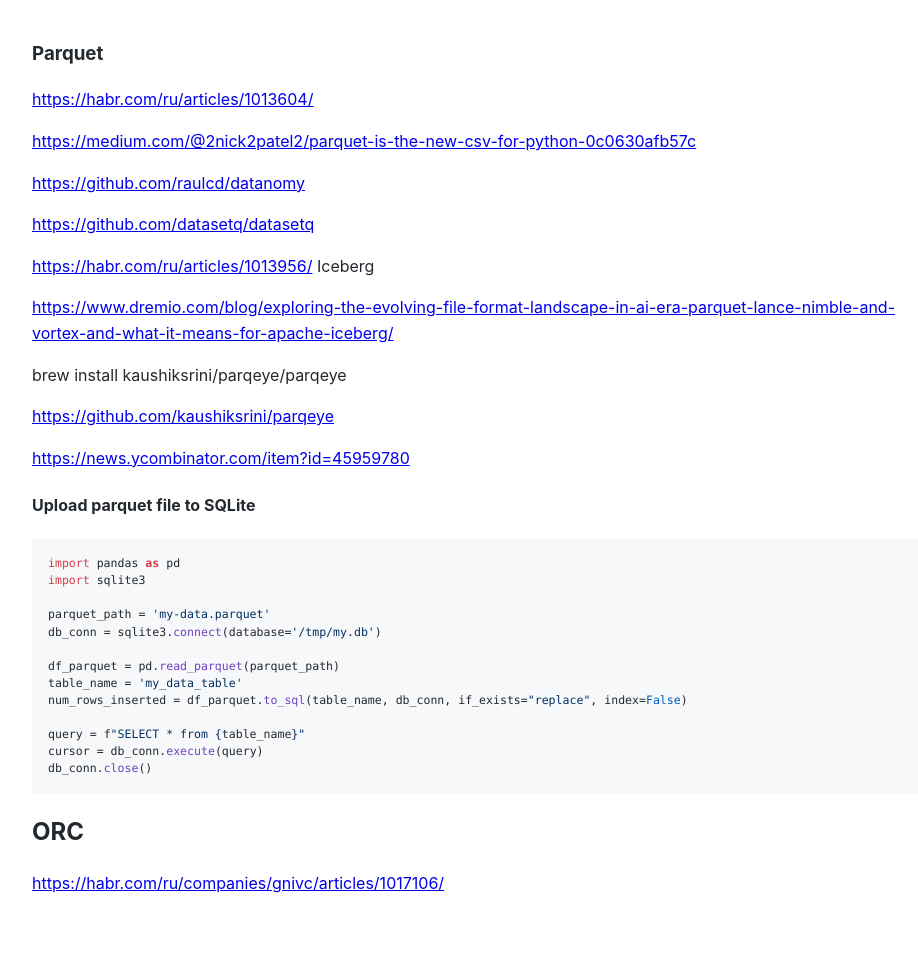
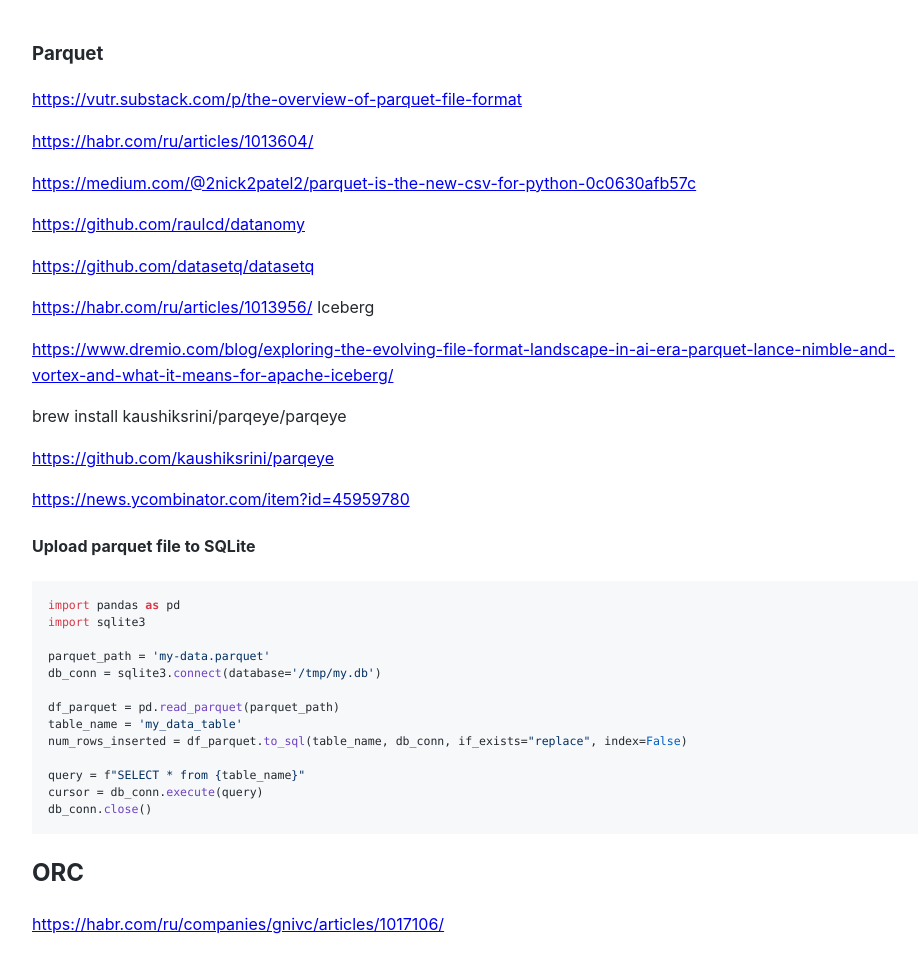
Before and after one commit to Michael-Lubinsky/michael-lubinsky.github.com, a Jekyll site: the page built from parquet/parquet.md, in a window 1280 px wide. Shown: the whole page, without its empty margins (158-1076 px from the left). Built offline with Jekyll 4.4.1, drawn with Linux system fonts in a browser that asks for light colours; our own code applies the rules of GitHub Pages for plain Markdown files; before the commit the page ends 932 px from its top, so only the background shows below that.

Commit message:
Update parquet.md

```diff
--- a/parquet/parquet.md
+++ b/parquet/parquet.md
@@ -1,4 +1,6 @@
 ### Parquet
+
+<https://vutr.substack.com/p/the-overview-of-parquet-file-format>
 
 <https://habr.com/ru/articles/1013604/>
 
```
